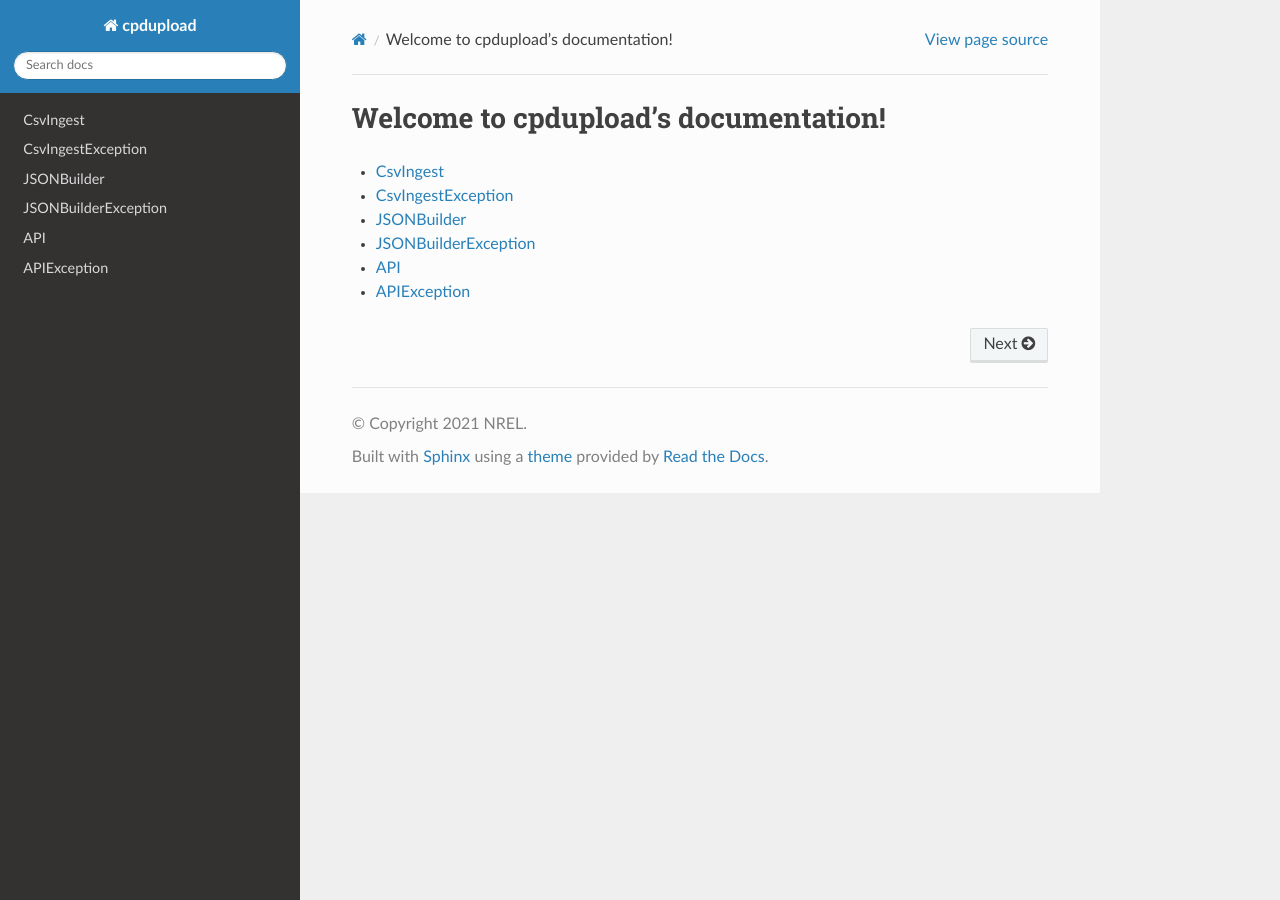
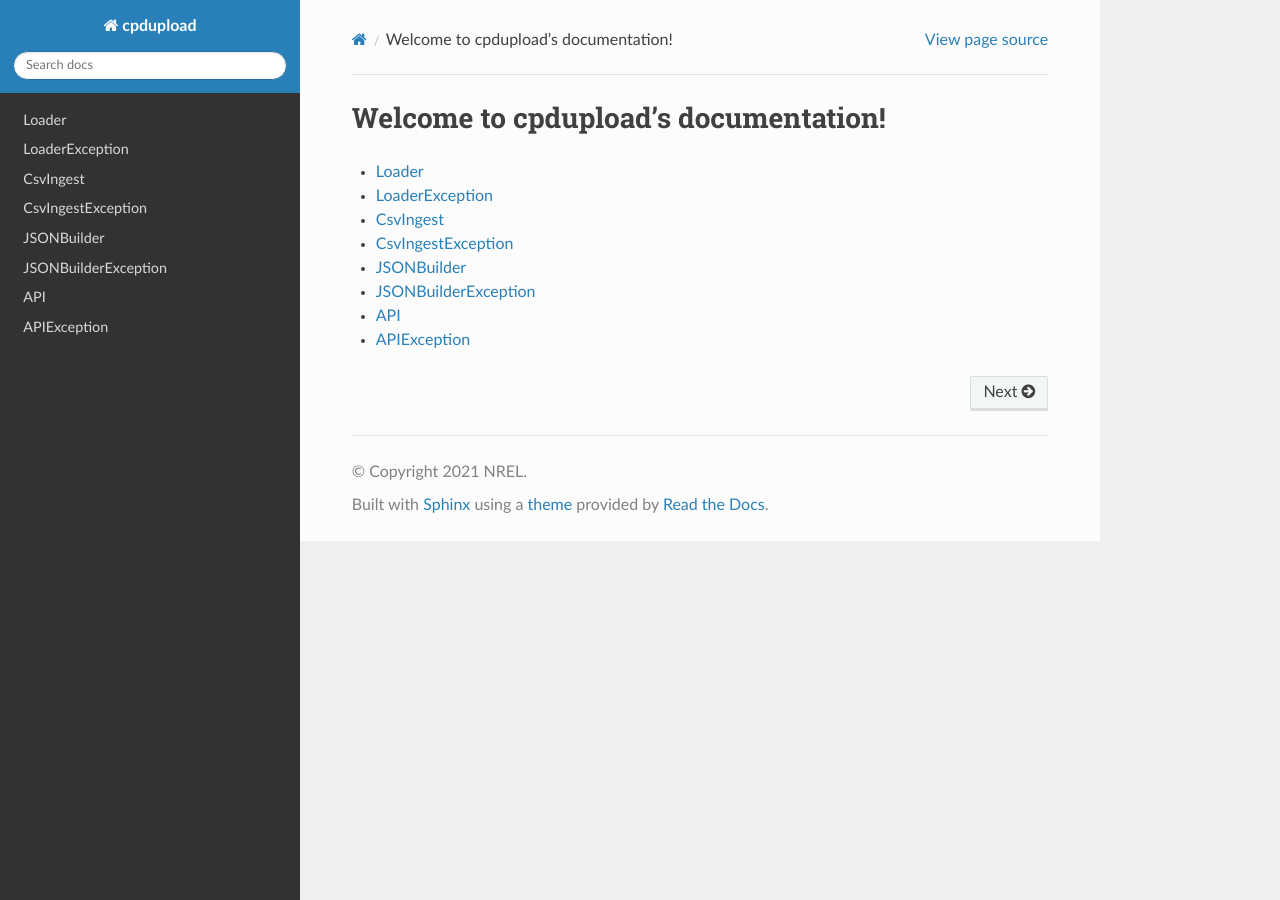
Before and after one commit to NREL/cpd-batch-upload, a Sphinx documentation site: the page built from docs/index.rst, in a window 1280 px wide. Built offline with Sphinx 7.4.7 and the Read the Docs theme 2.0.0, drawn with Linux system fonts in a browser that asks for light colours.

Commit message:
Add documentation for the Loader and LoaderException

```diff
--- /dev/null
+++ b/docs/doc_Loader.rst
@@ -0,0 +1,5 @@
+Loader
+======
+
+.. autoclass:: cpdupload.loader.Loader
+   :members:
--- /dev/null
+++ b/docs/doc_LoaderException.rst
@@ -0,0 +1,5 @@
+LoaderException
+===============
+
+.. autoclass:: cpdupload.loader.LoaderException
+   :members:
--- a/docs/index.rst
+++ b/docs/index.rst
@@ -7,6 +7,8 @@ Welcome to cpdupload's documentation!
 =====================================
 
 .. toctree::
+   doc_Loader
+   doc_LoaderException
    doc_CsvIngest
    doc_CsvIngestException
    doc_JSONBuilder
```
Also changed, not shown: 1 other file.
